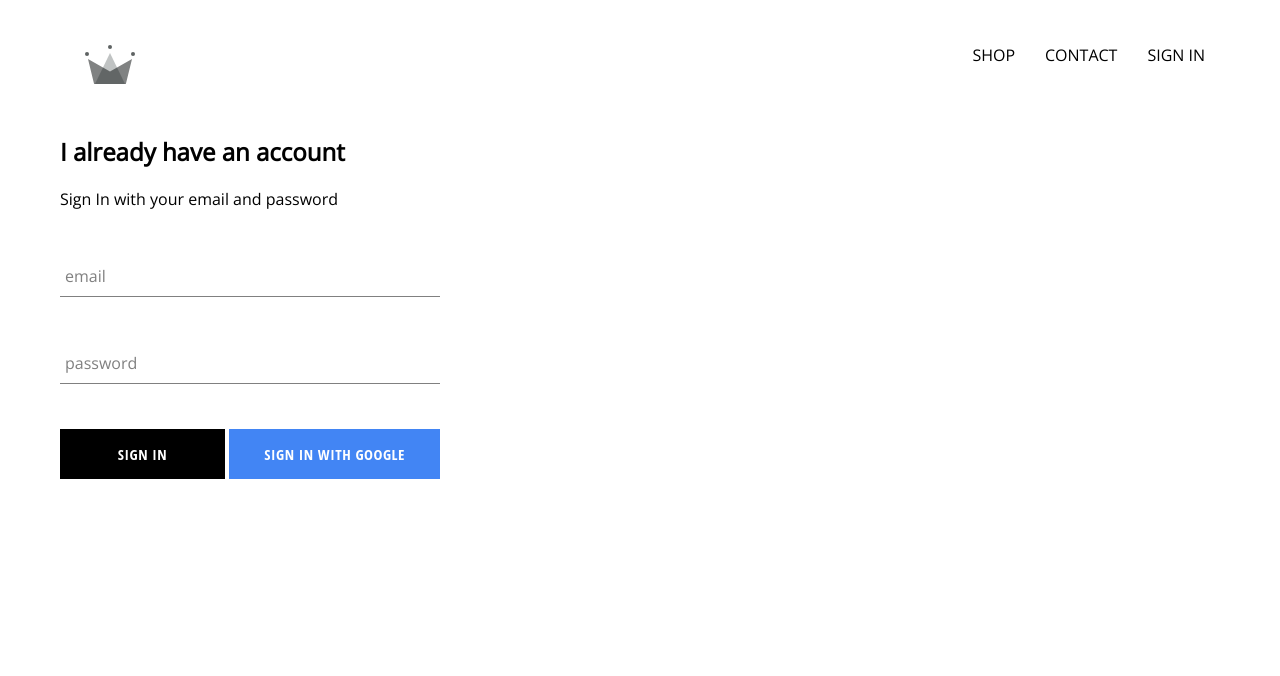
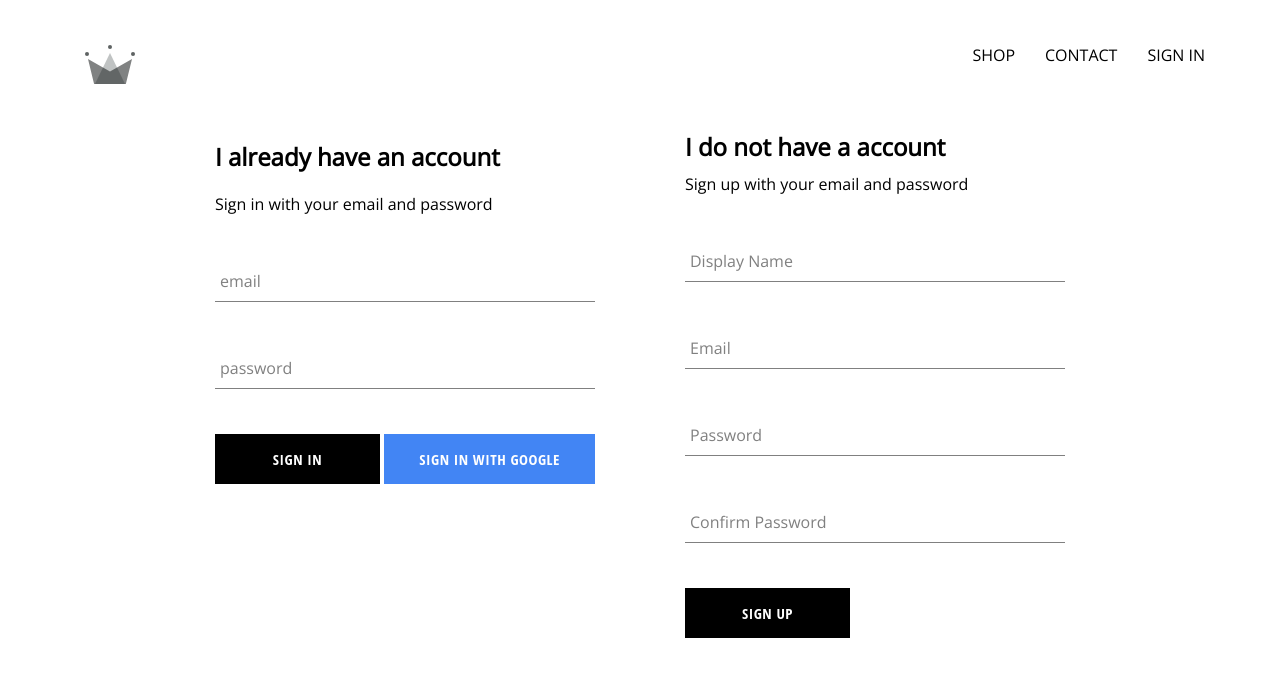
Before and after one commit to palak-porwal/crwn-clothing, a React (Create React App) app: page /signin in a window 1280 px wide. Shown: the top 676 px of the page. Built offline with nearby package versions, Linux system fonts and the light colour scheme; no server answers.

Commit message:
implemented firebase util, and implemented sign up with email and password

```diff
--- a/src/App.js
+++ b/src/App.js
@@ -1,50 +1,63 @@
 import React from 'react';
-import { Switch , Route } from 'react-router-dom';
+import { Switch, Route } from 'react-router-dom';
+
 import './App.css';
-import ShopPage from './pages/shop/shop.component'
-import Header from './components/header/header.component';
-import SignInAndSignUpPage from './pages/sign-in-and-sign-up/sign-in-and-sign-up.component';
 
 import HomePage from './pages/homepage/homepage.component';
-import {auth} from './firebase/firebase.util';
-
-
-
+import ShopPage from './pages/shop/shop.component';
+import SignInAndSignUpPage from './pages/sign-in-and-sign-up/sign-in-and-sign-up.component';
+import Header from './components/header/header.component';
+import { auth , createUserProfileDocument} from './firebase/firebase.util';
 
 class App extends React.Component {
+  constructor() {
+    super();
 
-  constructor(){
-    super();
     this.state = {
-      currentUser:null
-    }
+      currentUser: null
+    };
   }
-  unsuscribeFromAuth = null;
-  componentDidMount(){
-    this.unsuscribeFromAuth = auth.onAuthStateChanged(user => {
-      this.setState = ({currentUser : user});
-      console.log(user);
+
+  unsubscribeFromAuth = null;
+
+  componentDidMount() {
+    this.unsubscribeFromAuth = auth.onAuthStateChanged(async userAuth => {
+      //createUserProfileDocument(user);
+      if(userAuth){
+        const userRef = await createUserProfileDocument(userAuth);
+        userRef.onSnapshot(snapShot => {
+            //console.log(snapShot.data());
+            this.setState({
+              currentUser:{
+                id:snapShot.id,
+                ...snapShot.data()
+              }
+            } , () => {
+              console.log(this.state);
+            })
+        });
+
+      }
+      this.setState({currentUser:userAuth});
     });
   }
 
-  componentWillUnmount(){
-    this.unsuscribeFromAuth=null;
+  componentWillUnmount() {
+    this.unsubscribeFromAuth();
   }
-  render(){
+
+  render() {
     return (
-      <div >
-        <Header currentUser= {this.setState.currentUser} />
+      <div>
+        <Header currentUser={this.state.currentUser} />
         <Switch>
-        <Route exact path='/' component={HomePage} />
-       <Route path='/shop' component={ShopPage} />
-       <Route path='/signin' component={SignInAndSignUpPage} />
+          <Route exact path='/' component={HomePage} />
+          <Route path='/shop' component={ShopPage} />
+          <Route path='/signin' component={SignInAndSignUpPage} />
         </Switch>
-
       </div>
     );
   }
-
-
 }
 
 export default App;
--- a/src/components/header/header.component.jsx
+++ b/src/components/header/header.component.jsx
@@ -16,9 +16,9 @@
             {
                 currentUser ?
 
-                <div className='option' onClick={auth.signOut()}>SIGN OUT</div>
+               ( <div className='option' onClick={ () =>  auth.signOut()}>SIGN OUT</div> )
                 :
-                <Link className='option' to='/signin'>SIGN IN</Link>
+               ( <Link className='option' to='/signin'>SIGN IN</Link> )
             }
         </div>
 
--- a/src/components/sign-in/sign-in.component.jsx
+++ b/src/components/sign-in/sign-in.component.jsx
@@ -1,50 +1,66 @@
 import React from 'react';
-import './sign-in.styles.scss';
+
 import FormInput from '../form-input/form-input.component';
 import CustomButton from '../custom-button/custom-button.component';
-import {SignInWithGoogle} from '../../firebase/firebase.util';
 
-class SignIn extends React.Component{
-    constructor(props){
+import { signInWithGoogle } from '../../firebase/firebase.util';
+
+import './sign-in.styles.scss';
+
+class SignIn extends React.Component {
+  constructor(props) {
     super(props);
+
     this.state = {
       email: '',
-            password:''
-        }
+      password: ''
+    };
   }
 
   handleSubmit = event => {
     event.preventDefault();
-this.setState({email:'' , password:''})
-}
+
+    this.setState({ email: '', password: '' });
+  };
+
   handleChange = event => {
-    const {value , name} = event.target;
-    this.setState({[name]: value})
-}
+    const { value, name } = event.target;
 
-render(){
-    return(
+    this.setState({ [name]: value });
+  };
+
+  render() {
+    return (
       <div className='sign-in'>
         <h2>I already have an account</h2>
-            <span>Sign In with your email and password</span>
+        <span>Sign in with your email and password</span>
+
         <form onSubmit={this.handleSubmit}>
-                <FormInput name='email' type='email' value={this.state.email} handleChange={this.handleChange} label='email' required />
-
-
-                <FormInput name='password' type='password' value={this.state.email} handleChange={this.handleChange} label='password' required />
-
+          <FormInput
+            name='email'
+            type='email'
+            handleChange={this.handleChange}
+            value={this.state.email}
+            label='email'
+            required
+          />
+          <FormInput
+            name='password'
+            type='password'
+            value={this.state.password}
+            handleChange={this.handleChange}
+            label='password'
+            required
+          />
           <div className='buttons'>
-                <CustomButton type='submit' >Sign In</CustomButton>
-                <CustomButton onClick={SignInWithGoogle} isGoogleSignIn >
-                {' '}
-                Sign In With Google{' '}
+            <CustomButton type='submit'> Sign in </CustomButton>
+            <CustomButton onClick={signInWithGoogle} isGoogleSignIn>
+              Sign in with Google
             </CustomButton>
           </div>
-
         </form>
       </div>
-
-    )
+    );
   }
 }
 
--- /dev/null
+++ b/src/components/sign-up/sign-up.component.jsx
@@ -0,0 +1,103 @@
+import React from 'react';
+
+import FormInput from '../form-input/form-input.component';
+import CustomButton from '../custom-button/custom-button.component';
+
+import { auth, createUserProfileDocument } from '../../firebase/firebase.util';
+
+import './sign-up.styles.scss';
+
+class SignUp extends React.Component {
+  constructor() {
+    super();
+
+    this.state = {
+      displayName: '',
+      email: '',
+      password: '',
+      confirmPassword: ''
+    };
+  }
+
+  handleSubmit = async event => {
+    event.preventDefault();
+
+    const { displayName, email, password, confirmPassword } = this.state;
+
+    if (password !== confirmPassword) {
+      alert("passwords don't match");
+      return;
+    }
+
+    try {
+      const { user } = await auth.createUserWithEmailAndPassword(
+        email,
+        password
+      );
+
+      await createUserProfileDocument(user, { displayName });
+
+      this.setState({
+        displayName: '',
+        email: '',
+        password: '',
+        confirmPassword: ''
+      });
+    } catch (error) {
+      console.error(error);
+    }
+  };
+
+  handleChange = event => {
+    const { name, value } = event.target;
+
+    this.setState({ [name]: value });
+  };
+
+  render() {
+    const { displayName, email, password, confirmPassword } = this.state;
+    return (
+      <div className='sign-up'>
+        <h2 className='title'>I do not have a account</h2>
+        <span>Sign up with your email and password</span>
+        <form className='sign-up-form' onSubmit={this.handleSubmit}>
+          <FormInput
+            type='text'
+            name='displayName'
+            value={displayName}
+            onChange={this.handleChange}
+            label='Display Name'
+            required
+          />
+          <FormInput
+            type='email'
+            name='email'
+            value={email}
+            onChange={this.handleChange}
+            label='Email'
+            required
+          />
+          <FormInput
+            type='password'
+            name='password'
+            value={password}
+            onChange={this.handleChange}
+            label='Password'
+            required
+          />
+          <FormInput
+            type='password'
+            name='confirmPassword'
+            value={confirmPassword}
+            onChange={this.handleChange}
+            label='Confirm Password'
+            required
+          />
+          <CustomButton type='submit'>SIGN UP</CustomButton>
+        </form>
+      </div>
+    );
+  }
+}
+
+export default SignUp;
--- /dev/null
+++ b/src/components/sign-up/sign-up.styles.scss
@@ -0,0 +1,9 @@
+.sign-up{
+    display: flex;
+    flex-direction: column;
+    width: 380px;
+
+    .title{
+        margin: 10px 0;
+    }
+}
--- a/src/firebase/firebase.util.js
+++ b/src/firebase/firebase.util.js
@@ -13,13 +13,38 @@
     measurementId: "G-G0S5QSY5CT"
 };
 
+
+export const createUserProfileDocument = async (userAuth , additionalData) => {
+  if(!userAuth) return ;
+  const userRef = firestore.doc(`users/${userAuth.uid}`);
+  const snapShot = await userRef.get();
+  console.log(snapShot);
+
+  if(!snapShot.exists){
+    const {displayName , email } = userAuth;
+    const createdAt = new Date();
+    try{
+        await userRef.set({
+          displayName,
+          email,
+          createdAt,
+          ...additionalData
+        })
+    }catch(error){
+        console.log('error creating user', error.message);
+    }
+  }
+  return userRef;
+};
+
+
 firebase.initializeApp(config);
 
 export const auth = firebase.auth();
 export const firestore = firebase.firestore();
-  const Provider = new firebase.auth.GoogleAuthProvider();
-  Provider.setCustomParameters({prompt : 'select_account'});
 
-  export const SignInWithGoogle = () => auth.signInWithPopup(Provider);
+const provider = new firebase.auth.GoogleAuthProvider();
+provider.setCustomParameters({ prompt: 'select_account' });
+export const signInWithGoogle = () => auth.signInWithPopup(provider);
 
 export default firebase;
--- a/src/pages/sign-in-and-sign-up/sign-in-and-sign-up.component.jsx
+++ b/src/pages/sign-in-and-sign-up/sign-in-and-sign-up.component.jsx
@@ -1,9 +1,14 @@
 import React from 'react';
 import SignIn from '../../components/sign-in/sign-in.component';
 import './sign-in-and-sign-up.styles.scss';
+import SignUp from '../../components/sign-up/sign-up.component';
 
 const SignInandSignUpPage = () => (
-<div className='sign-in-and-sign-up'><SignIn /></div>
+<div className='sign-in-and-sign-up'>
+    <SignIn />
+    <SignUp />
+    </div>
+
 );
 
 export default SignInandSignUpPage;
--- a/src/pages/sign-in-and-sign-up/sign-in-and-sign-up.styles.scss
+++ b/src/pages/sign-in-and-sign-up/sign-in-and-sign-up.styles.scss
@@ -0,0 +1,6 @@
+.sign-in-and-sign-up {
+    width: 850px;
+    display: flex;
+    justify-content: space-between;
+    margin: 30px auto;
+  }
```
Lines whose indentation alone changed are shown as unchanged.
